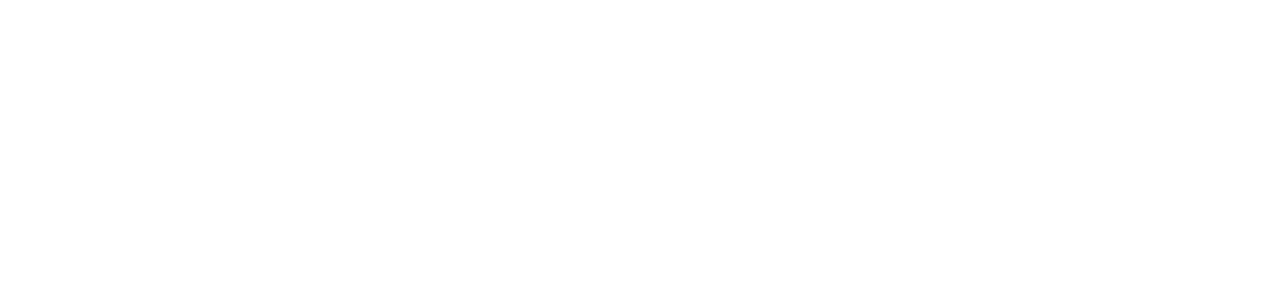
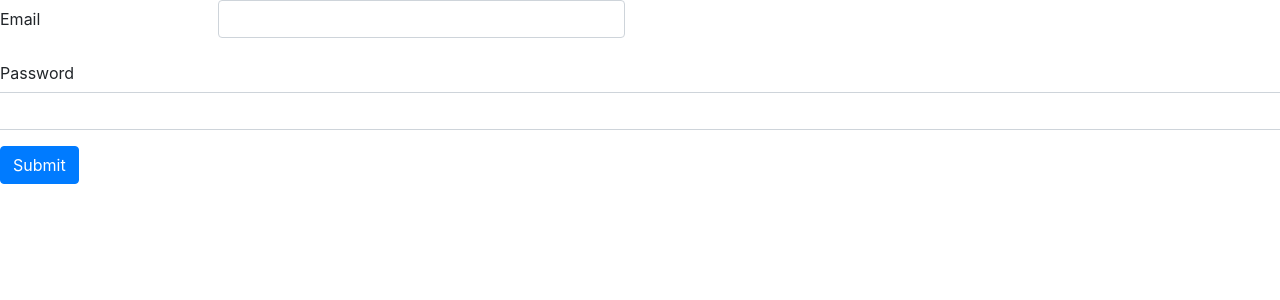
Before and after one commit to Eddwiin/DoTchat, a React (Create React App) app in the folder web/: page /auth/login in a window 1280 px wide. Shown: the top 300 px of the page. Built offline with nearby package versions, Linux system fonts and the light colour scheme.

Commit message:
Add React boostrap

```diff
--- a/web/package.json
+++ b/web/package.json
@@ -3,7 +3,9 @@
   "version": "0.1.0",
   "private": true,
   "dependencies": {
+    "bootstrap": "^4.3.1",
     "react": "^16.9.0",
+    "react-bootstrap": "^1.0.0-beta.12",
     "react-dom": "^16.9.0",
     "react-router-dom": "^5.0.1",
     "react-scripts": "3.1.1"
--- a/web/src/components/app/App.js
+++ b/web/src/components/app/App.js
@@ -17,10 +17,10 @@
       <div>
         <ul>
           <li>
-            <Link to="/auth">Login</Link>
+            <Link to="/auth/login">Login</Link>
           </li>
           <li>
-            <Link to="/auth">Registration</Link>
+            <Link to="/auth/registration">Registration</Link>
           </li>
         </ul>
       </div>
--- a/web/src/components/login/login.component.js
+++ b/web/src/components/login/login.component.js
@@ -1,6 +1,8 @@
 import React from 'react';
+import { Form , Button, Row, Col} from 'react-bootstrap';
+// import Button from 'react-bootstrap/Button';
 
-export class Login extends React.Component {
+export class LoginComponent extends React.Component {
 
     constructor(props) {
         super(props);
@@ -10,8 +12,6 @@
                 password: ''
             }
         };
-
-        this.handleChange.bind(this);
     }
 
     handleChange(event){
@@ -22,23 +22,34 @@
 
     render () {
         return (
-            <form>
-                <input
+            <Form>
+                <Form.Group as={Row} controlId="emailCtrl">
+                    <Form.Label column sm="2">Email</Form.Label>
+                    <Col sm="4">
+                        <Form.Control
                         type="email"
                         name="email"
                         value={this.state.user.email}
-                onChange={this.handleChange}
+                        onChange={this.handleChange.bind(this)}
                         />
+                    </Col>
 
-                <input
+                </Form.Group>
+
+                <Form.Group as={Row} controlId="passwordCtrl">
+                    <Form.Label column sm="2">Password</Form.Label>
+                        <Form.Control
                         type="password"
-                name="email"
+                        name="password"
                         value={this.state.user.password}
-                onChange={this.handleChange}
+                        onChange={this.handleChange.bind(this)}
                         />
-            </form>
+                </Form.Group>
+
+               <Button variant="primary">Submit</Button>
+            </Form>
         );
     }
 }
 
-export default Login;
+export default LoginComponent;
--- a/web/src/index.js
+++ b/web/src/index.js
@@ -6,11 +6,12 @@
 
 import { Route, BrowserRouter as Router } from 'react-router-dom';
 import { AuthenticatePage } from './pages/authenticate.page';
+import 'bootstrap/dist/css/bootstrap.min.css';
 
 const routing = (
   <Router>
         <Route exact path="/" component={App} />
-        <Route exact path="/auth" component={AuthenticatePage} />
+        <Route exact path="/auth/:action" component={AuthenticatePage} />
   </Router>
 )
 
--- a/web/src/pages/authenticate.page.js
+++ b/web/src/pages/authenticate.page.js
@@ -1,4 +1,6 @@
 import React from 'react';
+import LoginComponent from '../components/login/login.component';
+
 
 export class AuthenticatePage extends React.Component {
 
@@ -10,7 +12,7 @@
     render() {
         return (
             <div>
-                Auth page
+                <LoginComponent></LoginComponent>
             </div>
         )
     }
```
Also changed, not shown: web/src/pages/index.js (+13 -0 lines), 1 other file (tests, documents, lock files or other folders). Lines whose indentation alone changed are shown as unchanged.
